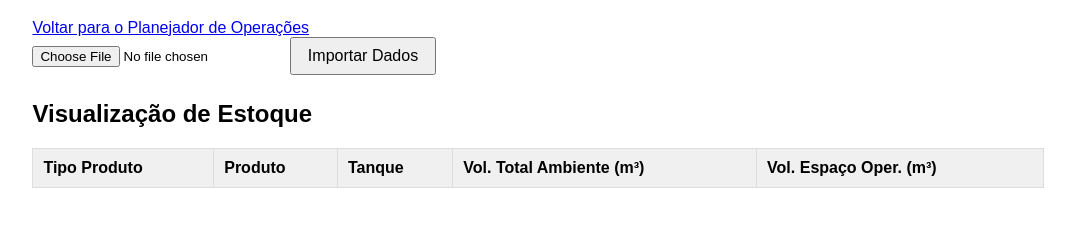
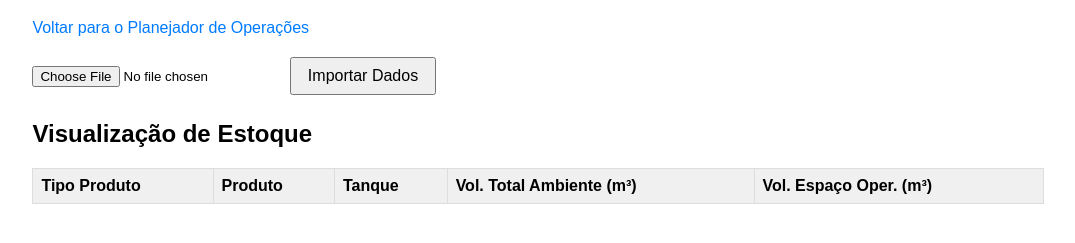
Before and after one commit to Dicommunitas/Planejador-de-Opera-es, a plain HTML site: page estoque.html in a window 1280 px wide. Shown: the part 61-304 px from the top of the page, without its empty margins (102-1177 px from the left). Drawn offline with Linux system fonts and the light colour scheme.

Commit message:
Update styles.css

```diff
--- a/styles.css
+++ b/styles.css
@@ -46,6 +46,38 @@ tr.navio {
 tr.olapa {
   background-color: #d4edda;
 }
+nav {
+  margin-bottom: 20px;
+}
+
+nav a {
+  text-decoration: none;
+  color: #007bff;
+}
+
+nav a:hover {
+  text-decoration: underline;
+}
+
+#stockVisualization {
+  margin-top: 20px;
+}
+
+#stockVisualization table {
+  width: 100%;
+  border-collapse: collapse;
+}
+
+#stockVisualization th, #stockVisualization td {
+  border: 1px solid #ddd;
+  padding: 8px;
+  text-align: left;
+}
+
+#stockVisualization th {
+  background-color: #f0f0f0;
+}
+
 tr.encavalado {
   background-color: #ffcccc !important;
 }
```
